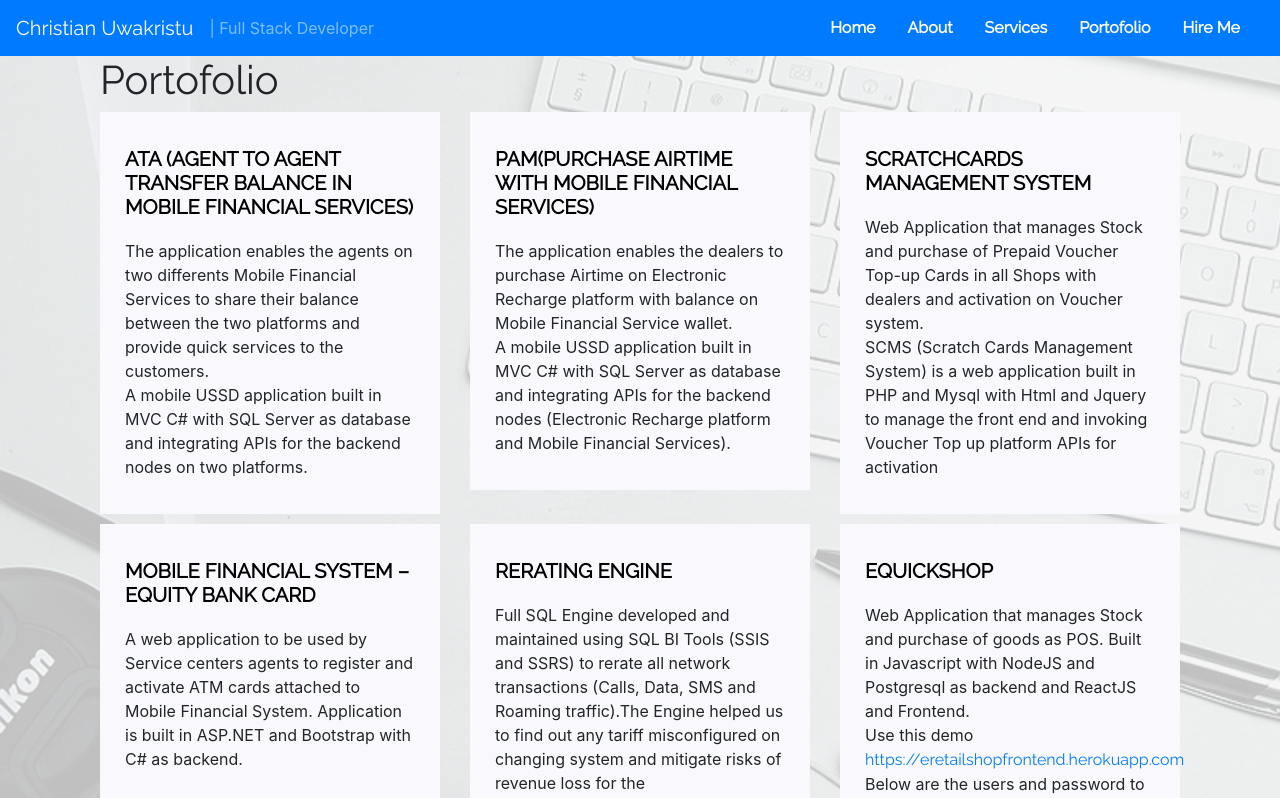
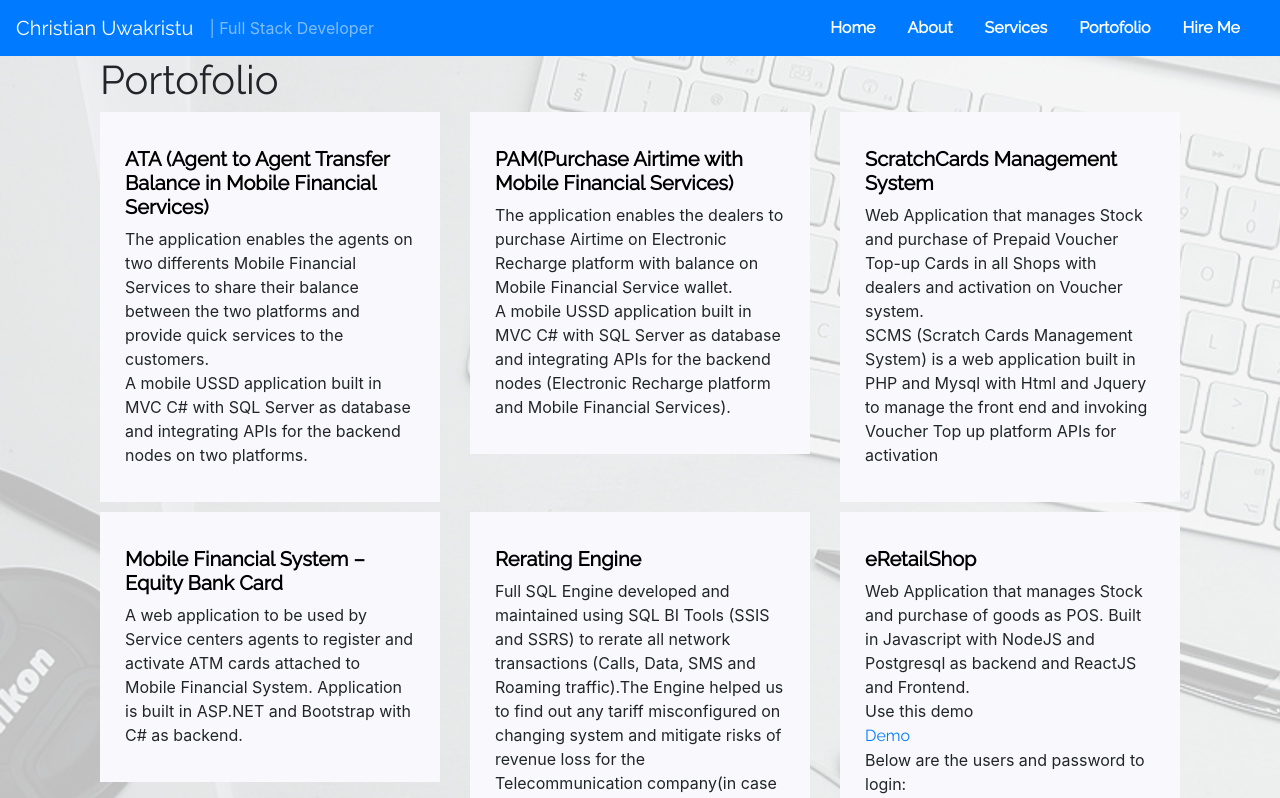
Before and after one commit to u-xian/uxian-portofolio, a React (Create React App) app: page /portofolio in a window 1280 px wide. Shown: the top 798 px of the page. Built offline with nearby package versions, Linux system fonts and the light colour scheme.

Commit message:
add new app developed

```diff
--- a/public/css/main.css
+++ b/public/css/main.css
@@ -13,6 +13,10 @@ h5,
 h6,
 a {
   font-family: "Raleway";
+}
+
+h4 {
+  font-weight: bold;
 }
 
 .nav-link {
@@ -191,3 +195,8 @@ a.socialIcon:hover,
   line-height: 2;
   color: #888;
 }
+
+.headerBold {
+  color: #000;
+  font-weight: bold;
+}
--- a/src/Components/home.jsx
+++ b/src/Components/home.jsx
@@ -21,20 +21,17 @@ const Home = () => {
           <div className="row">
             <div className="col-sm">
               <div className="feature_item">
-                <h4>
-                  ATA ( Agent to Agent Transfer Balance on Mobile Financial
-                  Services )
-                </h4>
-                The application enables the agents on two differents Mobile
-                Financial Services to share their balance between the two
-                platforms and provide quick services to the customers.
+                <h3 className="headerBold">eRetailShop</h3>A responsive Web
+                Application that manages Stock and POS to sell goods.
               </div>
             </div>
           </div>
           <div className="row">
             <div className="col-sm">
               <div className="feature_item">
-                <h4>PAM ( Purchase Airtime with Mobile Financial Services )</h4>
+                <h3 className="headerBold">
+                  PAM ( Purchase Airtime with Mobile Financial Services )
+                </h3>
                 The application enables the dealers to purchase Airtime on
                 Electronic Recharge platform with balance on Mobile Financial
                 Service wallet.
@@ -44,7 +41,7 @@ const Home = () => {
           <div className="row">
             <div className="col-sm">
               <div className="feature_item">
-                <h4>ScratchCards Management System</h4>
+                <h3 className="headerBold">ScratchCards Management System</h3>
                 Web Application that manages Stock and purchase of Prepaid
                 Voucher Top-up Cards in all Shops with dealers and activation on
                 Voucher system.
--- a/src/Components/portofolio.jsx
+++ b/src/Components/portofolio.jsx
@@ -8,9 +8,9 @@ const Portofolio = () => {
       <div className="row home">
         <div className="col-sm">
           <div className="feature_item">
-            <h4>
+            <h5 className="headerBold">
               ATA (Agent to Agent Transfer Balance in Mobile Financial Services)
-            </h4>
+            </h5>
             The application enables the agents on two differents Mobile
             Financial Services to share their balance between the two platforms
             and provide quick services to the customers.
@@ -21,7 +21,9 @@ const Portofolio = () => {
         </div>
         <div className="col-md-4 col-lg-4 col-sm-12">
           <div className="feature_item">
-            <h4>PAM(Purchase Airtime with Mobile Financial Services)</h4>
+            <h5 className="headerBold">
+              PAM(Purchase Airtime with Mobile Financial Services)
+            </h5>
             The application enables the dealers to purchase Airtime on
             Electronic Recharge platform with balance on Mobile Financial
             Service wallet.
@@ -32,7 +34,7 @@ const Portofolio = () => {
         </div>
         <div className="col-md-4 col-lg-4 col-sm-12">
           <div className="feature_item">
-            <h4>ScratchCards Management System</h4>
+            <h5 className="headerBold">ScratchCards Management System</h5>
             Web Application that manages Stock and purchase of Prepaid Voucher
             Top-up Cards in all Shops with dealers and activation on Voucher
             system.
@@ -46,15 +48,17 @@ const Portofolio = () => {
       <div className="row home">
         <div className="col-sm">
           <div className="feature_item">
-            <h4>Mobile Financial System – Equity Bank Card</h4>A web application
-            to be used by Service centers agents to register and activate ATM
-            cards attached to Mobile Financial System. Application is built in
-            ASP.NET and Bootstrap with C# as backend.
+            <h5 className="headerBold">
+              Mobile Financial System – Equity Bank Card
+            </h5>
+            A web application to be used by Service centers agents to register
+            and activate ATM cards attached to Mobile Financial System.
+            Application is built in ASP.NET and Bootstrap with C# as backend.
           </div>
         </div>
         <div className="col-md-4 col-lg-4 col-sm-12">
           <div className="feature_item">
-            <h4>Rerating Engine</h4>
+            <h5 className="headerBold">Rerating Engine</h5>
             Full SQL Engine developed and maintained using SQL BI Tools (SSIS
             and SSRS) to rerate all network transactions (Calls, Data, SMS and
             Roaming traffic).The Engine helped us to find out any tariff
@@ -66,13 +70,16 @@ const Portofolio = () => {
         </div>
         <div className="col-md-4 col-lg-4 col-sm-12">
           <div className="feature_item">
-            <h4>EquickShop</h4>
+            <h5 className="headerBold">eRetailShop</h5>
             Web Application that manages Stock and purchase of goods as POS.
             Built in Javascript with NodeJS and Postgresql as backend and
             ReactJS and Frontend. <br /> Use this demo
             <br />
-            <Link to="https://eretailshopfrontend.herokuapp.com">
-              https://eretailshopfrontend.herokuapp.com
+            <Link
+              to={{ pathname: " https://eretailshopfrontend.herokuapp.com" }}
+              target="_blank"
+            >
+              Demo
             </Link>
             <br />
             Below are the users and password to login:
@@ -81,6 +88,7 @@ const Portofolio = () => {
                 Username : admin
                 <br /> password : 123456
               </ol>
+              <br />
               <ol>
                 Username : cashier <br />
                 password : 123456
```
